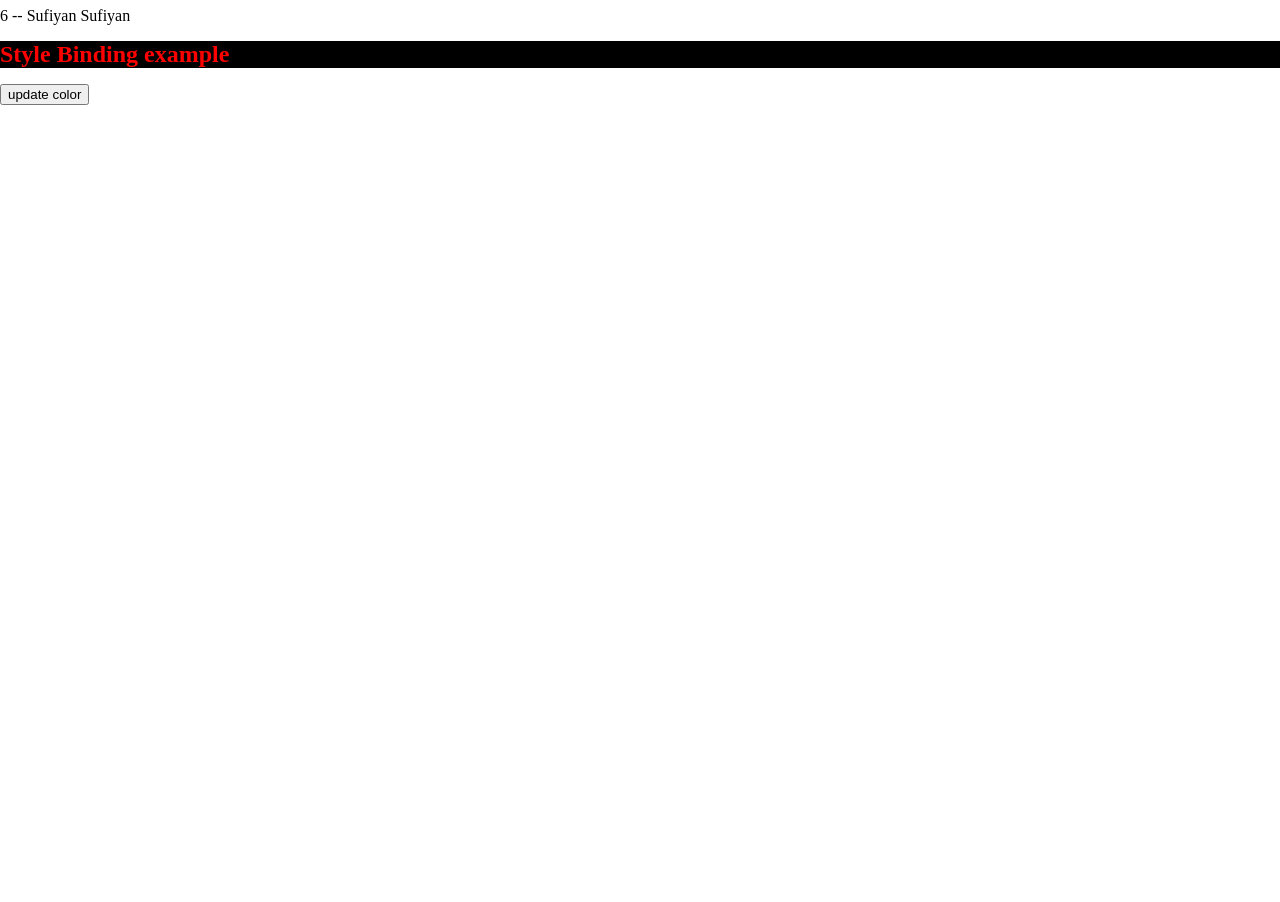
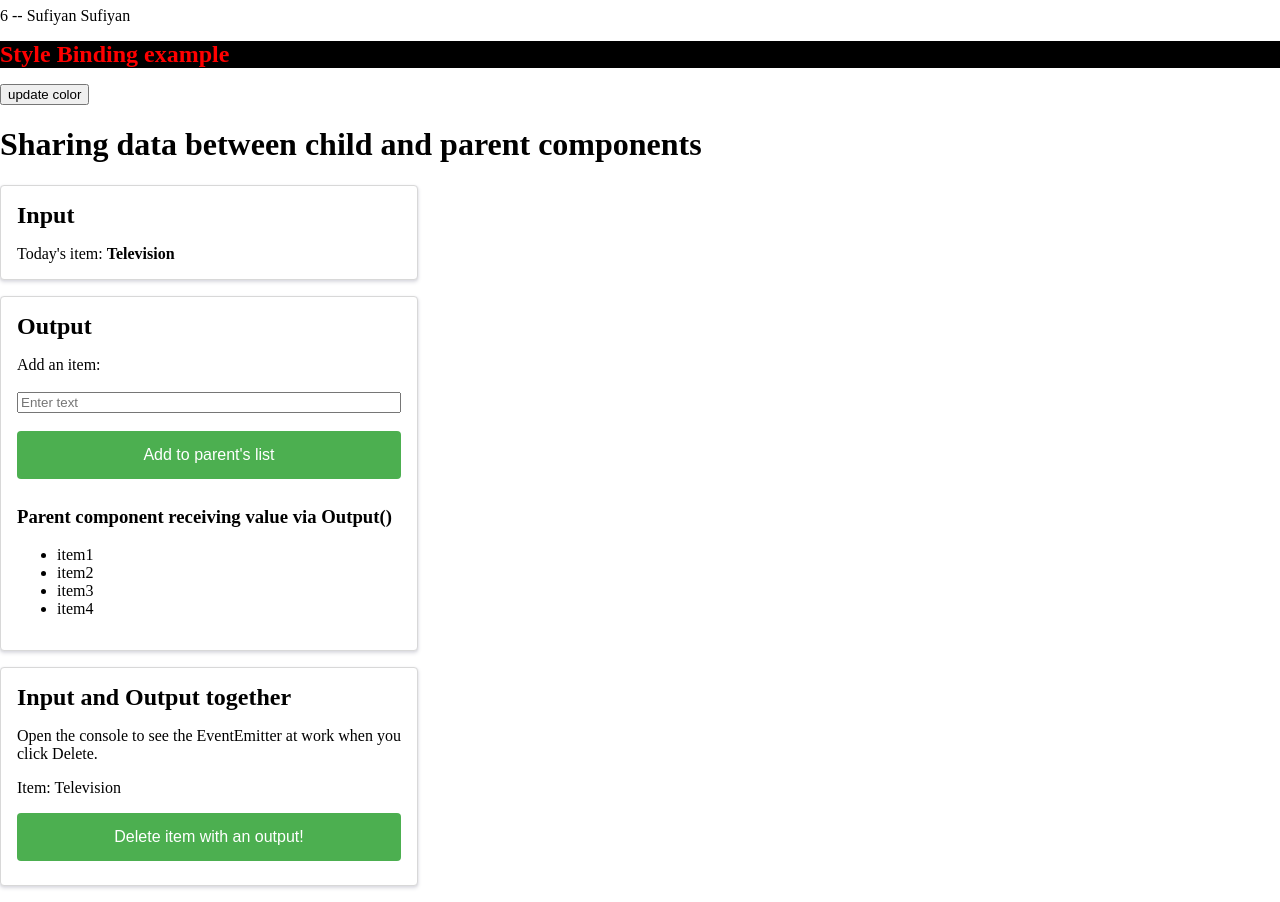
Before and after one commit to Sufiyan33/Learning-Angular, an Angular app in the folder Angular-Beginner/blog/: page / in a window 1280 px wide. Shown: the part 3200-4102 px from the top of the page. Before the commit the page ends 3305 px from the top, so only its background shows below. Built offline with nearby package versions, Linux system fonts and the light colour scheme.

Commit message:
Sharing data between child and parent components

```diff
--- a/Angular-Beginner/blog/src/app/app.component.html
+++ b/Angular-Beginner/blog/src/app/app.component.html
@@ -130,3 +130,29 @@
 <!-- Style Binding example -->
  <h2 [style.color]="colorFlag" [style.backgroundColor]="bgColorFlag"><b>Style Binding example</b></h2>
  <button (click)="updateColor()">update color</button>
+
+<!-- Sharing data between child and parent components -->
+  <h1>Sharing data between child and parent components</h1>
+  <div class="it">
+    <h2>Input</h2>
+    <app-item-details [item]="currentItem"></app-item-details>
+  </div>
+  <div class="it">
+    <h2>Output</h2>
+    <app-item-output (newItemEvent)="addItem($event)"></app-item-output>
+    <h3>Parent component receiving value via Output()</h3>
+    <ul>
+
+        @for (item of items; track $index) {
+          <li>{{item}}</li>
+        }
+
+    </ul>
+  </div>
+
+  <div class="it">
+    <h2>Input and Output together</h2>
+    <p>Open the console to see the EventEmitter at work when you click Delete.</p>
+    <app-item-input-output [item]="currentItem" (deleteRequest)="corssOffItem($event)">
+    </app-item-input-output>
+  </div>
--- a/Angular-Beginner/blog/src/app/app.component.ts
+++ b/Angular-Beginner/blog/src/app/app.component.ts
@@ -84,4 +84,16 @@ export class AppComponent {
     this.colorFlag = "Blue";
     this.bgColorFlag = "gray";
   }
+
+  // Sharing data between child and parent components
+  currentItem = 'Television';
+  items = ['item1','item2','item3','item4'];
+
+  addItem(newItem: String){
+    this.items.push(newItem.charAt(2));
+  }
+
+  corssOffItem(item: String){
+    console.warn('Parent says: crossing off ${item}.')
+  }
 }
```
Also changed, not shown: Angular-Beginner/blog/src/styles.css (line endings or trailing spaces).
